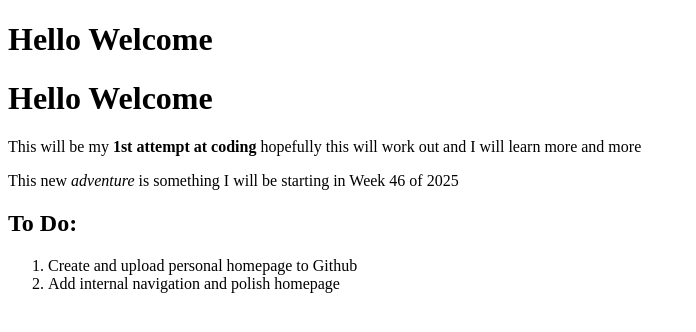
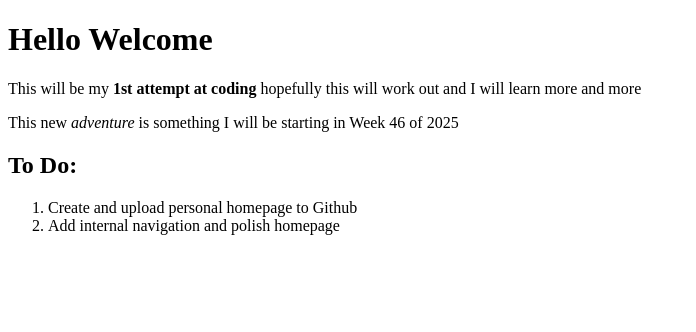
Before and after one commit to Tjoefa/1st-Try-Webpage, a plain HTML site: page index.html in a window 1280 px wide. Shown: the whole page, without its empty margins (0-696 px from the left). Drawn offline with Linux system fonts and the light colour scheme.

Commit message:
Update index.html

```diff
--- a/index.html
+++ b/index.html
@@ -5,7 +5,7 @@
 <h1> Hello Welcome </H1>
 </head>
 <body>
-<h1> Hello Welcome </H1>
+
 <p> This will be my <strong> 1st attempt at coding </strong>
 hopefully this will work out and I will learn more and more </p>
 <p> This new <em> adventure </em> is something I will be starting in Week 46 of 2025 </p>
```
